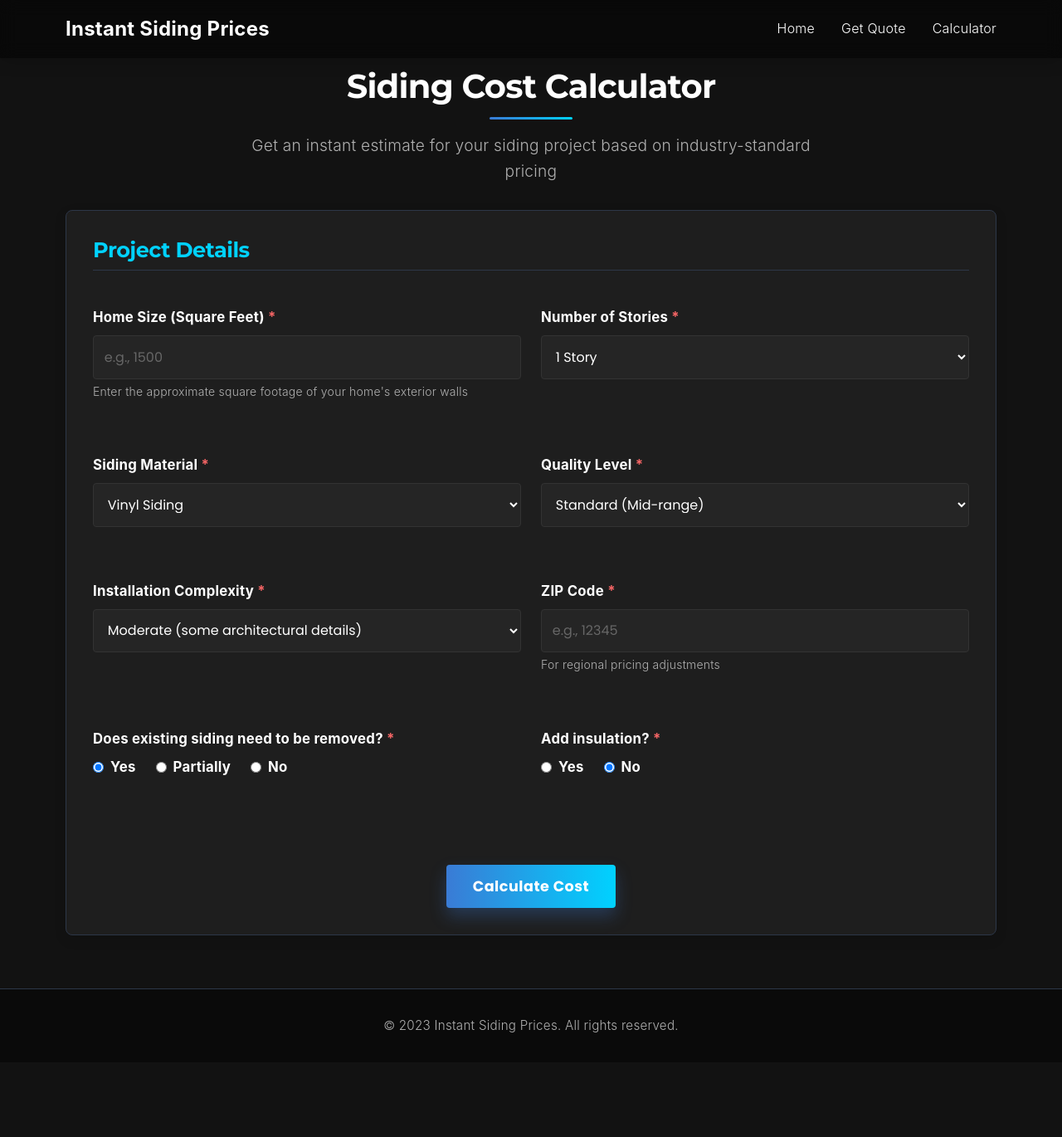
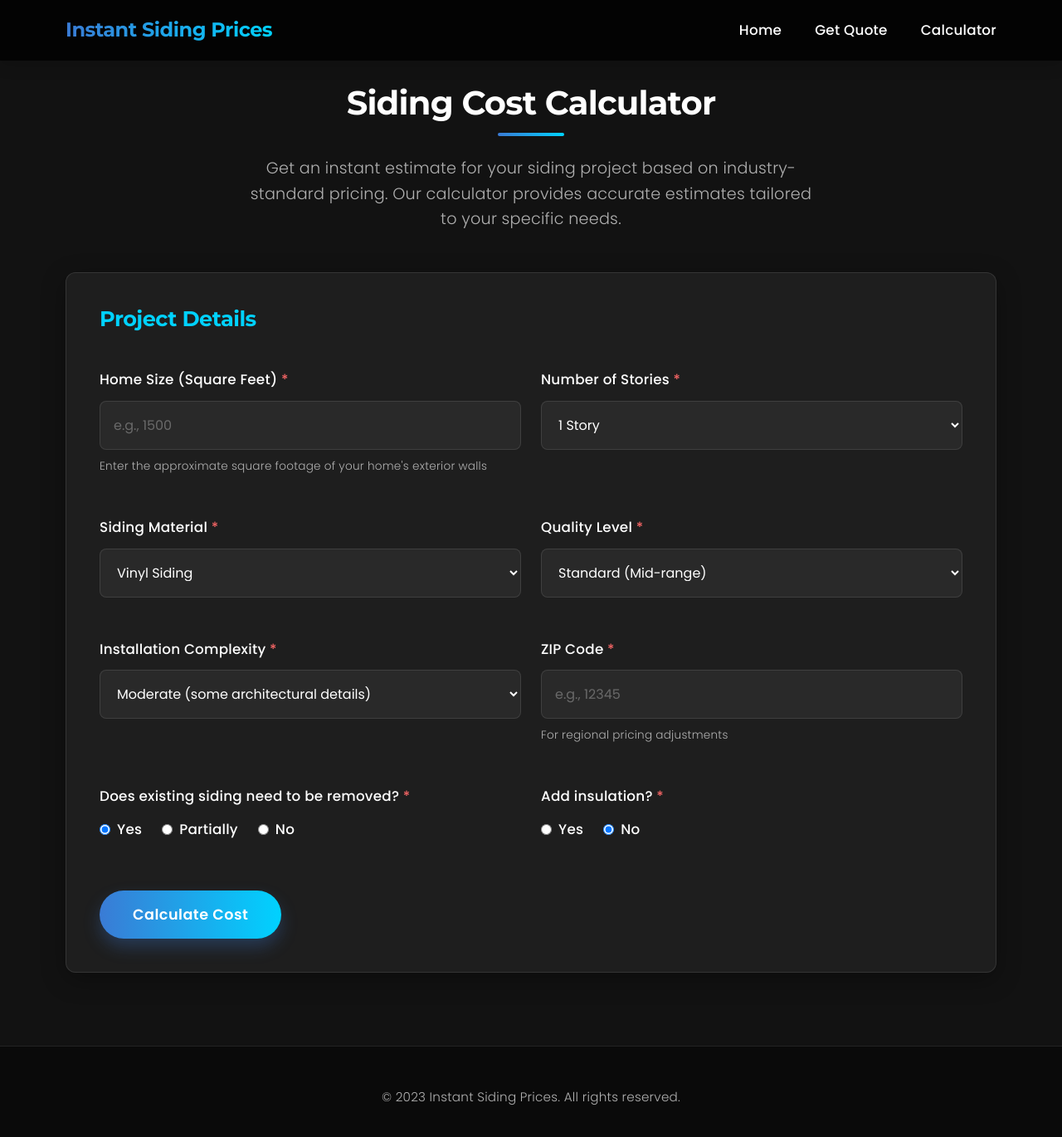
Before and after one commit to tim-amredev/siding-leads, a Jekyll site: the page calculator.html, which Jekyll copies as it is, in a window 1280 px wide and 1383 px high. Shown: the top 1370 px of the window at 83% size. Built offline with Jekyll 4.4.1, drawn with Linux system fonts in a browser that asks for light colours.

Commit message:
Update calculator.html

```diff
--- a/calculator.html
+++ b/calculator.html
@@ -9,12 +9,14 @@
 <body>
   <header>
     <div class="container header-content">
-      <a href="index.html" class="logo">Instant Siding Prices</a>
+      <a href="index.html" class="logo">
+        <span class="logo-text">Instant Siding Prices</span>
+      </a>
       <nav>
         <ul>
-          <li><a href="index.html">Home</a></li>
-          <li><a href="quote.html">Get Quote</a></li>
-          <li><a href="calculator.html">Calculator</a></li>
+          <li><a href="index.html" class="nav-link">Home</a></li>
+          <li><a href="quote.html" class="nav-link">Get Quote</a></li>
+          <li><a href="calculator.html" class="nav-link">Calculator</a></li>
         </ul>
       </nav>
     </div>
@@ -23,7 +25,7 @@
   <section class="page-content">
     <div class="container">
       <h2>Siding Cost Calculator</h2>
-      <p class="section-subtitle">Get an instant estimate for your siding project based on industry-standard pricing</p>
+      <p class="section-subtitle">Get an instant estimate for your siding project based on industry-standard pricing. Our calculator provides accurate estimates tailored to your specific needs.</p>
 
       <div class="card">
         <form id="siding-calculator">
@@ -149,299 +151,6 @@
       <p>&copy; 2023 Instant Siding Prices. All rights reserved.</p>
     </div>
   </footer>
-
-  <style>
-    /* Calculator specific styles */
-    :root {
-      --bg-dark: #121212;
-      --bg-card: #1e1e1e;
-      --accent: #3a7bd5;
-      --accent-light: #00d2ff;
-      --text: #ffffff;
-      --text-secondary: #b0b0b0;
-      --border-color: #2d3748;
-      --error: #f56565;
-      --success-color: #48bb78;
-    }
-
-    * {
-      margin: 0;
-      padding: 0;
-      box-sizing: border-box;
-    }
-
-    body {
-      font-family: -apple-system, BlinkMacSystemFont, "Segoe UI", Roboto, sans-serif;
-      background-color: var(--bg-dark);
-      color: var(--text);
-      line-height: 1.6;
-    }
-
-    .container {
-      width: 90%;
-      max-width: 1200px;
-      margin: 0 auto;
-      padding: 0 15px;
-    }
-
-    header {
-      background-color: rgba(0, 0, 0, 0.5);
-      padding: 1rem 0;
-      position: fixed;
-      width: 100%;
-      z-index: 100;
-    }
-
-    .header-content {
-      display: flex;
-      justify-content: space-between;
-      align-items: center;
-    }
-
-    .logo {
-      font-size: 1.5rem;
-      font-weight: bold;
-      color: var(--text);
-      text-decoration: none;
-    }
-
-    nav ul {
-      display: flex;
-      list-style: none;
-    }
-
-    nav li {
-      margin-left: 2rem;
-    }
-
-    nav a {
-      color: var(--text);
-      text-decoration: none;
-      transition: color 0.3s;
-    }
-
-    nav a:hover {
-      color: var(--accent-light);
-    }
-
-    .page-content {
-      padding-top: 80px;
-      padding-bottom: 2rem;
-    }
-
-    h2 {
-      margin-bottom: 1rem;
-      text-align: center;
-      position: relative;
-      padding-bottom: 1rem;
-    }
-
-    h2::after {
-      content: '';
-      position: absolute;
-      bottom: 0;
-      left: 50%;
-      transform: translateX(-50%);
-      width: 100px;
-      height: 3px;
-      background: linear-gradient(to right, var(--accent), var(--accent-light));
-    }
-
-    h3 {
-      margin-bottom: 1.5rem;
-      padding-bottom: 0.5rem;
-      border-bottom: 1px solid var(--border-color);
-    }
-
-    .section-subtitle {
-      text-align: center;
-      color: var(--text-secondary);
-      margin-bottom: 2rem;
-    }
-
-    .card {
-      background-color: var(--bg-card);
-      border-radius: 8px;
-      padding: 2rem;
-      margin-bottom: 2rem;
-      box-shadow: 0 5px 15px rgba(0, 0, 0, 0.1);
-    }
-
-    .form-row {
-      display: grid;
-      grid-template-columns: 1fr 1fr;
-      gap: 1.5rem;
-      margin-bottom: 1rem;
-    }
-
-    .form-group {
-      margin-bottom: 1.5rem;
-    }
-
-    label {
-      display: block;
-      margin-bottom: 0.5rem;
-      font-weight: bold;
-    }
-
-    .required {
-      color: var(--error);
-    }
-
-    input, select, textarea {
-      width: 100%;
-      padding: 0.8rem;
-      border: 1px solid #333;
-      border-radius: 4px;
-      background-color: #252525;
-      color: var(--text);
-    }
-
-    small {
-      display: block;
-      margin-top: 0.25rem;
-      color: var(--text-secondary);
-      font-size: 0.875rem;
-    }
-
-    .radio-inline {
-      display: flex;
-      gap: 1.5rem;
-      margin-top: 0.5rem;
-    }
-
-    .radio-option-inline {
-      display: flex;
-      align-items: center;
-    }
-
-    .radio-option-inline input {
-      width: auto;
-      margin-right: 0.5rem;
-    }
-
-    .form-buttons {
-      margin-top: 2rem;
-      text-align: center;
-    }
-
-    button {
-      background: linear-gradient(to right, var(--accent), var(--accent-light));
-      color: white;
-      border: none;
-      padding: 0.8rem 2rem;
-      border-radius: 4px;
-      cursor: pointer;
-      font-weight: bold;
-      transition: transform 0.3s, box-shadow 0.3s;
-    }
-
-    button:hover {
-      transform: translateY(-3px);
-      box-shadow: 0 5px 15px rgba(0, 0, 0, 0.2);
-    }
-
-    .submit-button {
-      min-width: 200px;
-    }
-
-    #estimate-results {
-      display: none;
-      margin-top: 2rem;
-      padding-top: 2rem;
-      border-top: 1px solid var(--border-color);
-      text-align: center;
-    }
-
-    .result-title {
-      text-align: center;
-      margin-bottom: 1.5rem;
-      border-bottom: none;
-      padding-bottom: 0;
-    }
-
-    .estimate-range {
-      margin-bottom: 1.5rem;
-    }
-
-    .range-value {
-      font-size: 2.5rem;
-      font-weight: 700;
-      background: linear-gradient(to right, var(--accent), var(--accent-light));
-      -webkit-background-clip: text;
-      -webkit-text-fill-color: transparent;
-      background-clip: text;
-      display: inline-block;
-    }
-
-    .results-note {
-      color: var(--text-secondary);
-      font-size: 0.9rem;
-      margin-bottom: 2rem;
-      max-width: 600px;
-      margin-left: auto;
-      margin-right: auto;
-    }
-
-    .results-cta {
-      display: flex;
-      gap: 1rem;
-      justify-content: center;
-    }
-
-    .cta-button {
-      display: inline-block;
-      padding: 0.75rem 1.5rem;
-      border-radius: 4px;
-      font-weight: 600;
-      cursor: pointer;
-      transition: all 0.3s ease;
-      text-decoration: none;
-      background: linear-gradient(to right, var(--accent), var(--accent-light));
-      color: white;
-    }
-
-    .cta-button:hover {
-      transform: translateY(-3px);
-      box-shadow: 0 5px 15px rgba(0, 0, 0, 0.2);
-    }
-
-    .cta-button.secondary {
-      background: transparent;
-      border: 1px solid var(--accent);
-      color: var(--accent);
-    }
-
-    footer {
-      background-color: #0a0a0a;
-      padding: 2rem 0;
-      text-align: center;
-    }
-
-    @media (max-width: 768px) {
-      nav ul {
-        display: none;
-      }
-
-      .form-row {
-        grid-template-columns: 1fr;
-        gap: 0;
-      }
-
-      .radio-inline {
-        flex-direction: column;
-        gap: 0.5rem;
-      }
-
-      .results-cta {
-        flex-direction: column;
-      }
-
-      .cta-button {
-        width: 100%;
-      }
-    }
-  </style>
 
   <script>
     document.addEventListener("DOMContentLoaded", () => {
```
